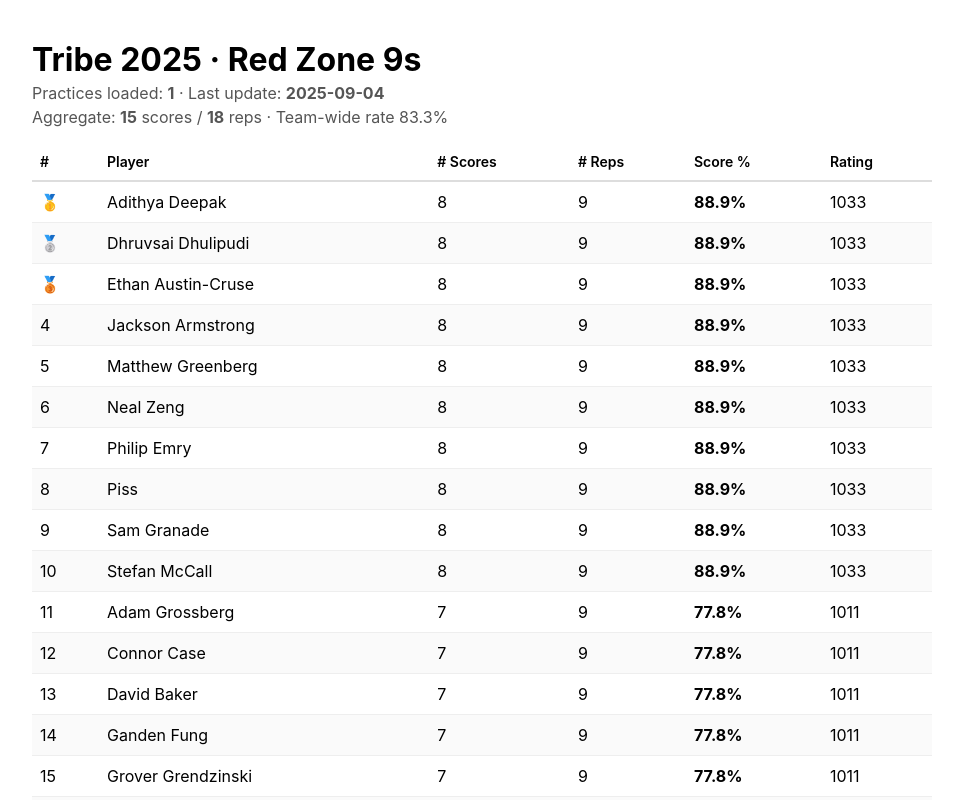
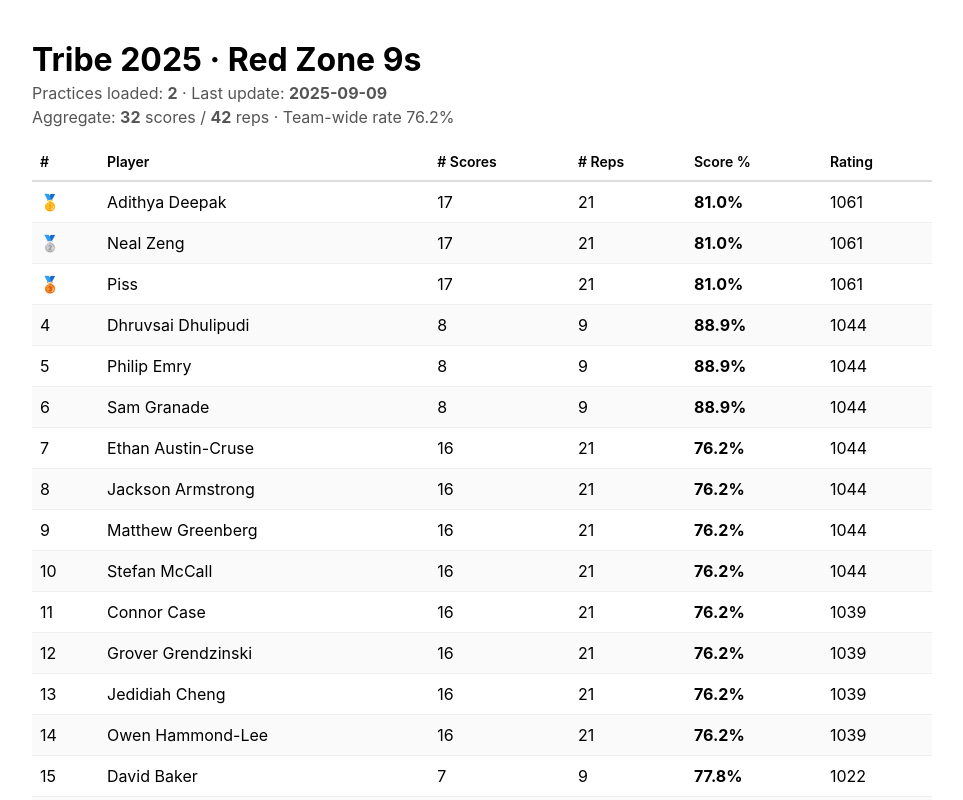
Before and after one commit to GTTribe/gttribe.github.io, a React (Create React App) app: page /#/rz9 in a window 1280 px wide. Shown: the top 800 px of the page, without its empty margins (158-1121 px from the left). Built offline with nearby package versions, Linux system fonts and the light colour scheme; the HTML template or start-up script is replaced by a standard one.

Commit message:
leaderboard updates

```diff
--- /dev/null
+++ b/public/rz9_data/2025-09-09.json
@@ -0,0 +1,42 @@
+{
+  "date": "2025-09-09",
+  "teams": [
+    {
+      "team_id": "A",
+      "roster": [
+        "Adam Grossberg",
+        "Ephraim Connor",
+        "Ethan Austin-Cruse",
+        "Ganden Fung",
+        "Jackson Armstrong",
+        "John Davis",
+        "Matthew Greenberg",
+        "Stefan McCall"
+      ]
+    },
+    {
+      "team_id": "B",
+      "roster": [
+        "Adithya Deepak",
+        "Connor Case",
+        "Grover Grendzinski",
+        "Jedidiah Cheng",
+        "Neal Zeng",
+        "Owen Hammond-Lee",
+        "Piss"
+      ]
+    }
+  ],
+  "results": [
+    {
+      "team_id": "A",
+      "reps": 12,
+      "scores": 8
+    },
+    {
+      "team_id": "B",
+      "reps": 12,
+      "scores": 9
+    }
+  ]
+}
--- a/src/App.js
+++ b/src/App.js
@@ -1,8 +1,8 @@
 import './App.css';
 import { HashRouter as Router, Routes, Route } from 'react-router-dom';
 import Home from './Home';
-import Leaderboard from './leaderboard/Leaderboard';
-import Generate from './leaderboard/Generate';
+import Leaderboard from './rz9/Leaderboard';
+import Generate from './rz9/Generate';
 
 function App() {
   return (
--- a/src/leaderboard/rz9Utils.js
+++ b/src/rz9/rz9Utils.js
@@ -1,4 +1,9 @@
-const NEUTRAL = 0.722222
+const NEUTRAL = 0.6666667
+const INITIAL = 1000
+const MU = 1000
+const HALF_LIFE = 21
+const WIDTH = 10000
+const TODAY = new Date()
 const k = 200
 
 export async function fetchManifest() {
@@ -15,7 +20,7 @@ export async function fetchPractice(filename) {
 
 
 
-function expectedPct(R, { mu = 1000, width = 400, neutral = NEUTRAL } = {}) {
+function expectedPct(R, { mu = MU, width = WIDTH, neutral = NEUTRAL } = {}) {
   // clamp neutral to (0,1) to avoid infinities
   const nz = Math.min(0.999999, Math.max(0.000001, neutral));
   const bias = Math.log10(nz / (1 - nz));            // E(mu) = neutral
@@ -26,12 +31,12 @@ function expectedPct(R, { mu = 1000, width = 400, neutral = NEUTRAL } = {}) {
 export function computePlayerRating(
   entries,
   {
-    initial = 1000,     // starting rating
+    initial = INITIAL,     // starting rating
     K = k,             // update size
-    halfLifeDays = 28,  // time decay: weight halves every H days
-    mu = 1000,          // league-average anchor
-    width = 400,        // Elo width (bigger = flatter curve)
-    today = new Date(), // for age calculation
+    halfLifeDays = HALF_LIFE,  // time decay: weight halves every H days
+    mu = MU,          // league-average anchor
+    width = WIDTH,        // Elo width (bigger = flatter curve)
+    today = TODAY, // for age calculation
     neutral = NEUTRAL,  // define NEUTRAL elsewhere (e.g., 0.5 or 0.6)
   } = {}
 ) {
```
Also changed, not shown: public/rz9_data/template.json (deleted, +0 -13 lines), public/rz9_data/manifest.json, src/rz9/Generate.js (renamed from src/leaderboard/Generate.js), src/rz9/Leaderboard.js (renamed from src/leaderboard/Leaderboard.js), src/rz9/PlayerDetails.js (renamed from src/leaderboard/PlayerDetails.js), src/rz9/PracticeDetails.js (renamed from src/leaderboard/PracticeDetails.js), src/rz9/rz9.css (renamed from src/leaderboard/rz9.css).
